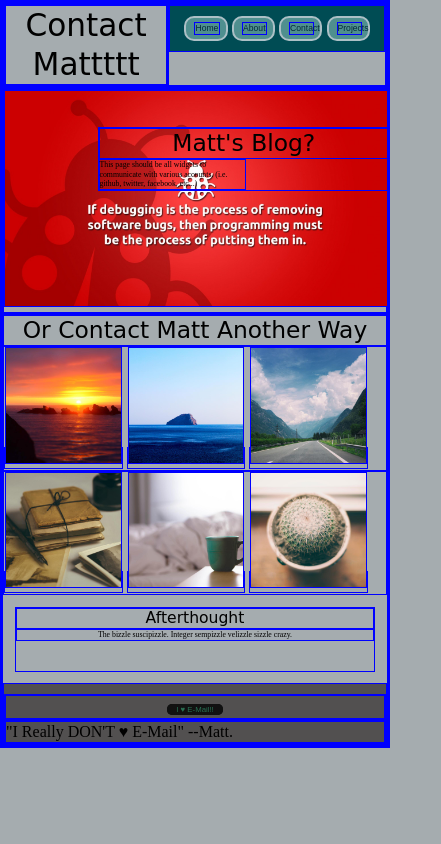
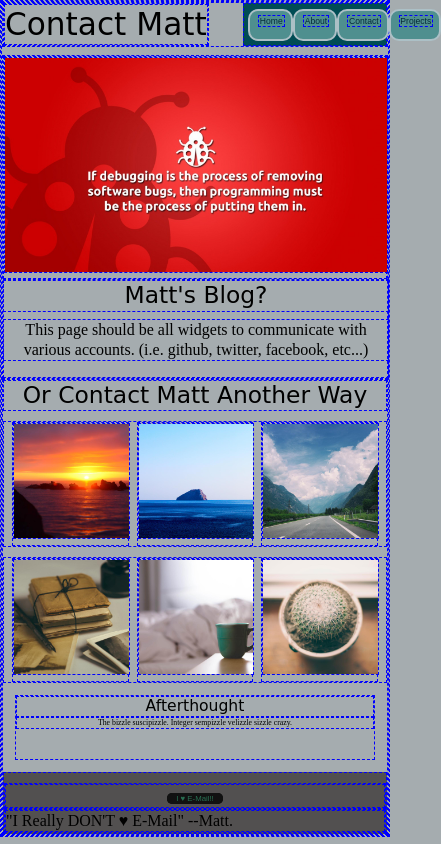
Before and after one commit to matt22881/User-Interface-II2, a plain HTML site: page contact.html in a window 390 px wide. Shown: the whole page, 441 px wide, since content can reach past the window. Drawn offline with Linux system fonts and the light colour scheme; a script that the page names is missing.

Commit message:
finish contact page

```diff
--- a/contact.html
+++ b/contact.html
@@ -10,45 +10,38 @@
 </head>
 
 <body>
-    <header>
-        <div class='about-head'>
-            <div id='head-main'>
-                <h1>Contact Mattttt</h1>
+    <header class="contact-header">
+        <div class="contact-title" >
+            <h1 id="contact">Contact Matt</h1>
             </div>
-            <div id='head-nav'>
-                <nav>
-                    <div class="nav-button"><a href='./index.html'>Home</a></div>
-                    <div class="nav-button"><a href='./about.html'>About</a></div>
-                    <div class="nav-button"><a href='./contact.html'>Contact</a></div>
-                    <div class="nav-button"><a href='./projects.html'>Projects</a></div>
-                  </nav>
-            </div>
-        </div>
+        <nav class="contact-nav">
+            <div class="nav-button"><a href='./index.html'>Home</a></div>
+            <div class="nav-button"><a href='./about.html'>About</a></div>
+            <div class="nav-button"><a href='./contact.html'>Contact</a></div>
+            <div class="nav-button"><a href='./projects.html'>Projects</a></div>
+            </nav>
     </header>
-
-    <section class='main'>
-        <div id='main-contact-pic'>
+    <section class='main-section'>
+        <div class='main-contact-pic'>
             <img src='./images/bugging.jpg'>
         </div>
-        <header>
+        <div class="title-text">
             <h2>Matt's Blog?</h2>
             <p>This page should be all widgets to communicate with various accounts. (i.e. github, twitter, facebook,
                 etc...)</p>
-        </header>
+        </div>
 
-
-        </class>
     </section>
 
     <section class='other-contacts'>
 
         <h2>Or Contact Matt Another Way</h2>
-        <div id='other-contact-images'>
+        <div class='other-contact-images other-top'>
             <a href='#'><img src='./images/contact-pic1.jpg'></a>
             <a href='#'><img src='./images/contact-pic2.jpg'></a>
             <a href='#'><img src='./images/contact-pic3.jpg'></a>
         </div>
-        <div>
+        <div class='other-contact-images other-bottom'>
             <a href='#'><img src='./images/contact-pic4.jpg'></a>
             <a href='#'><img src='./images/contact-pic5.jpg'></a>
             <a href='#'><img src='./images/contact-pic6.jpg'></a>
--- a/style/index.css
+++ b/style/index.css
@@ -150,9 +150,7 @@ aside p{
     margin: 2% auto;
     width: 50%;
 }
-footer aside p{
-    text-align: center
-}
+
 /* styling for comments.html */
 
 .latest-comment-section img {
@@ -167,38 +165,70 @@ footer aside p{
     margin: 2rem;
 }
 
-#old-comments h2 {
-    text-align: center;
-}
-
-#old-comments p {
-    margin: 1rem
+.old-comments {
+    margin: 4% 2%;
 }
 
 /* styling for contact.html */
 
-.about-head {
+.contact-header {
+
     display: flex;
     justify-content: space-between;
+    margin: 0 0 2%;
+}
+ .contact-header #contact h1{
+    font-size: 4vw;
+    text-align: left;
+    width:25%;
+}
+.contact-nav{
+    display: flex;
+    width: 35%;
+    padding: 1%;
+    align-items: center;
+}
+.contact-nav .nav-button{
+    width: 24%;
+    height: 2rem;
 }
 
 .main img {
-    max-width: 100%;
+    /* position: absolute; */
+    z-index: -1;
+    max-width: 94%;
+    margin: 03%;
+}
+.title-text{
+    display: flex;
+    flex-direction: column;
+    justify-content: center;
+    align-items: center;
+    text-align: center;
+    width: 100%;
+    /* position:relative; */
+    /* top: -65vh; */
+}
+.title-text h2{
+    margin:0 0 2%
+
 }
 
-.main header {
-    position: absolute;
-    z-index: 2;
-    left: 25%;
-    top: 15%;
+.title-text p {
+    width: 50%;
+    text-align: center;
+    margin: 0 0 4%;
 }
 
-.main p {
-    width: 50%
+.other-contact-images{
+    display: flex;
+    justify-content: space-evenly;
+ }
+.other-contact-images a{
+    width: 30%;
 }
-
-.other-contacts img {
-    width: 30%;
+.other-contact-images{
+    margin: 2.5% 0 ;
 }
 /* Styling for index.html */
 
@@ -401,11 +431,20 @@ footer p {
 
 /* Now to add some Media Queries */
 
+@media (max-width: 1000px){
+    .title-text{
+        top: -57vh;
+    }
+}
 
 @media (max-width: 800px) {
     * {
-        border: 1px solid orange;
+        border:.25px dashed orange;
     }
+    .title-text{
+        top: -45vh;
+    }
+
     h1{
         font-size:7vw;
     }
@@ -441,13 +480,22 @@ footer p {
     line-height: 1.2
 }
 }
-
+@media (max-width: 650px) {
+    .title-text{
+        top: -37vh;
+}
 @media (max-width: 500px) {
 
     * {
-        border: 1px solid blue;
+        border:.25px dashed blue;
     }
 
+    .title-text{
+        top: -30vh;
+    }
+    .title-text h2, .title-text p {
+        width: 100%;
+    }
     h1{
         font-size:8vw;
     }
```
Also changed, not shown: comments.html (+4 -16 lines).
